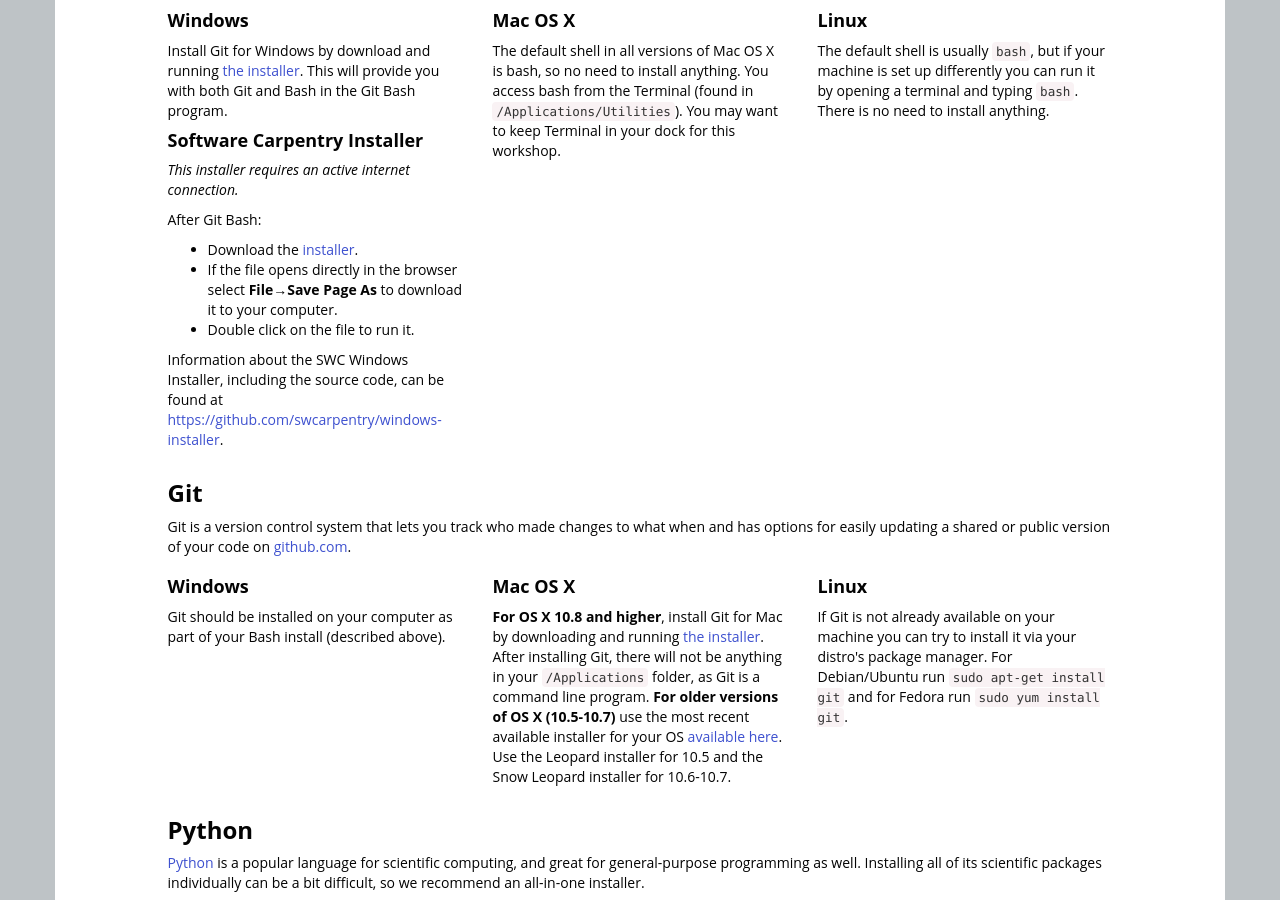
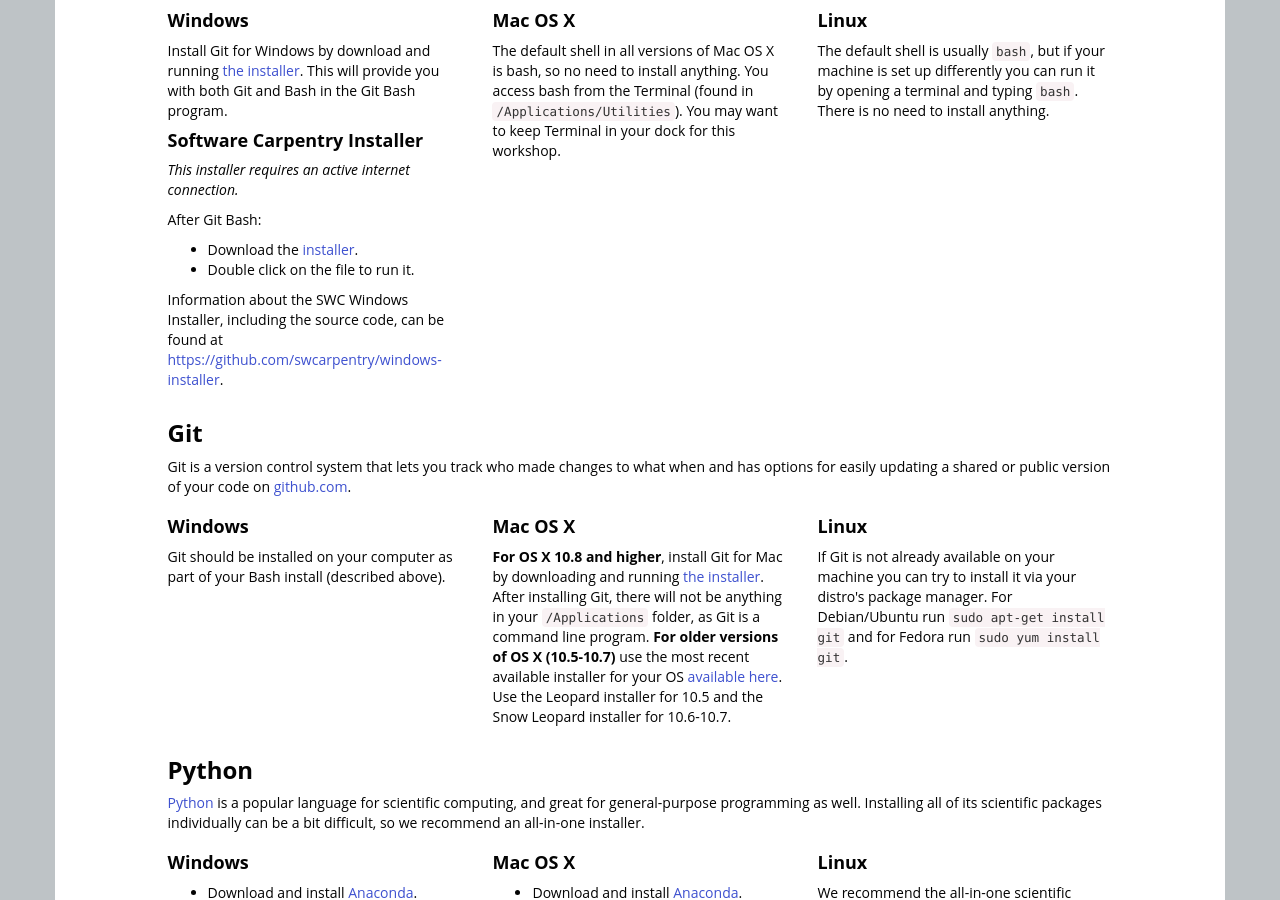
Before and after one commit to carpentries/workshop-template, a Jekyll site: the page built from index.html, in a window 1280 px wide and 900 px high, scrolled down 2271 px. Built offline with Jekyll 4.4.1, drawn with Linux system fonts in a browser that asks for light colours; nearby versions of some CDN libraries; library files that are not in the unit come from our copies.

Commit message:
Remove mention of Windows Installer opening in browser
Since the Windows Installer is now a self-contained executable it will
no longer open directly in the browser.

```diff
--- a/index.html
+++ b/index.html
@@ -367,11 +367,6 @@
           Download the <a href="{{site.swc_installer}}">installer</a>.
 	</li>
 	<li>
-          If the file opens directly in the browser
-          select <strong>File&rarr;Save Page As</strong> to download it
-          to your computer.
-	</li>
-	<li>
           Double click on the file to run it.
 	</li>
       </ul>
```
